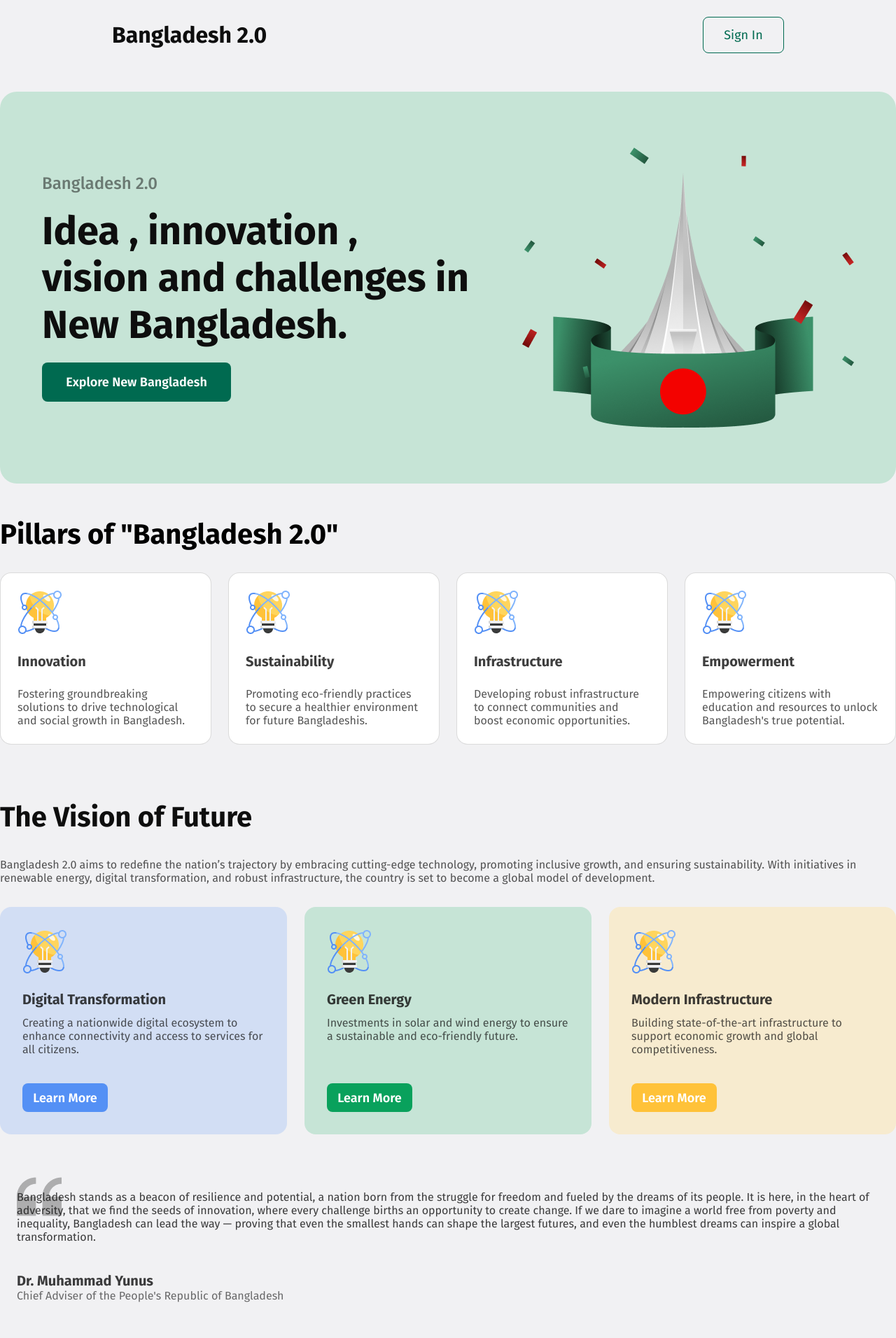
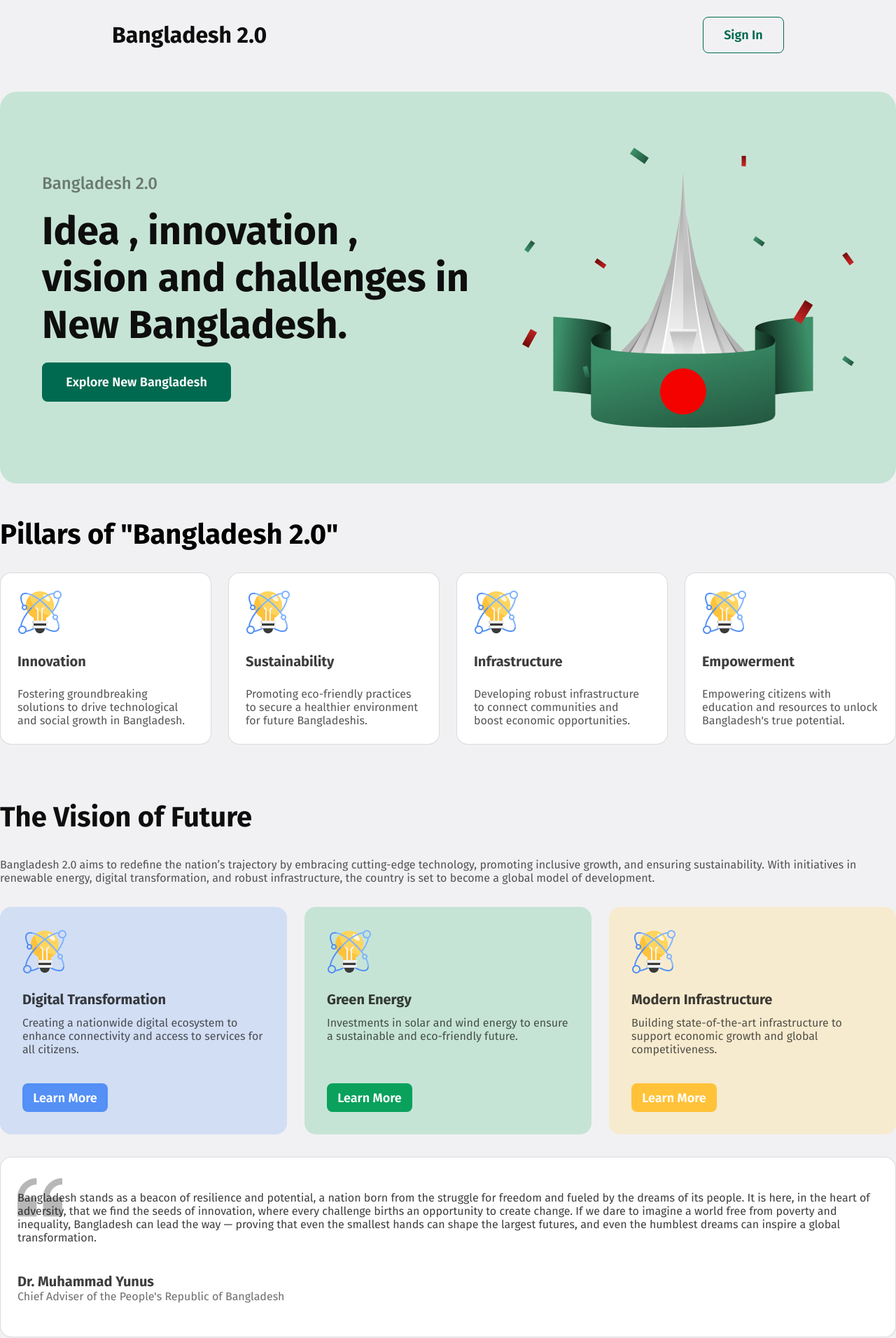
Before and after one commit to zrrehan/Programming-Hero-Assignment-1, a plain HTML site: page index.html in a window 1280 px wide. Shown: the top 1912 px of the page at 70% size. Drawn offline with Linux system fonts and the light colour scheme.

Commit message:
Fixed Some designs

```diff
--- a/style.css
+++ b/style.css
@@ -36,6 +36,12 @@ nav {
     background-color: transparent;
     border: 1px solid #006A50;
     border-radius: 8px;
+    font-weight: 600;
+}
+
+.nav-btn:hover {
+    background-color: #006A50;
+    color: white;
 }
 
 .banner {
@@ -252,6 +258,9 @@ button:hover {
     background-image: url("all-assets/assets/quote-bg.png");
     background-repeat: no-repeat;
     background-position: 24px 25px;
+    background-color: #FFFFFF;
+    border-radius: 16px;
+    border: 1px solid rgba(14, 14, 14, 0.15);
 
 }
 
@@ -459,6 +468,7 @@ select {
     border: none;
     text-align: center;
     font-size: 20px;
+    border: 1px solid rgba(14, 14, 14, 0.15);
 }
 
 /* styling the subscribe section  */
```
